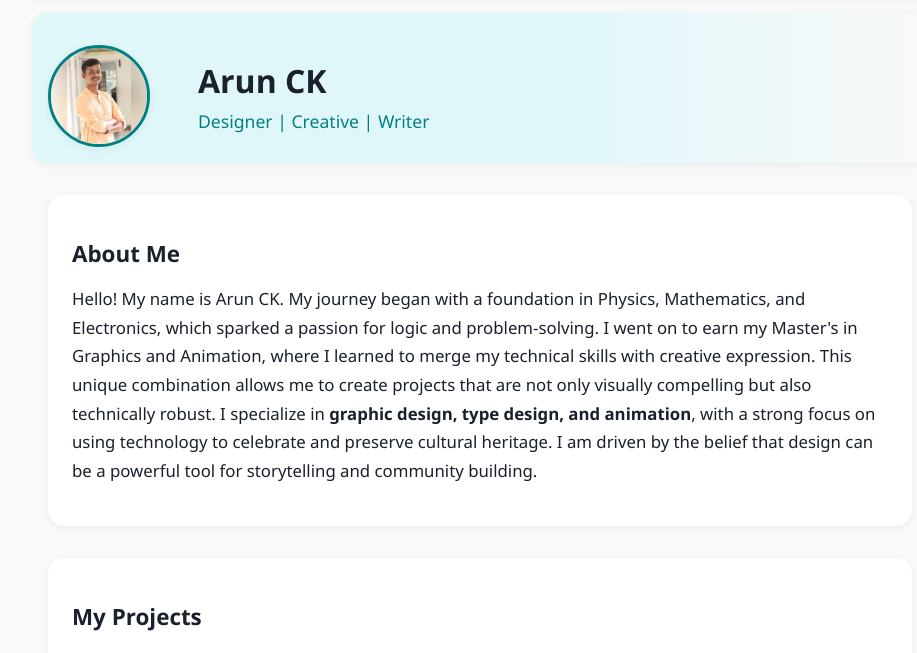
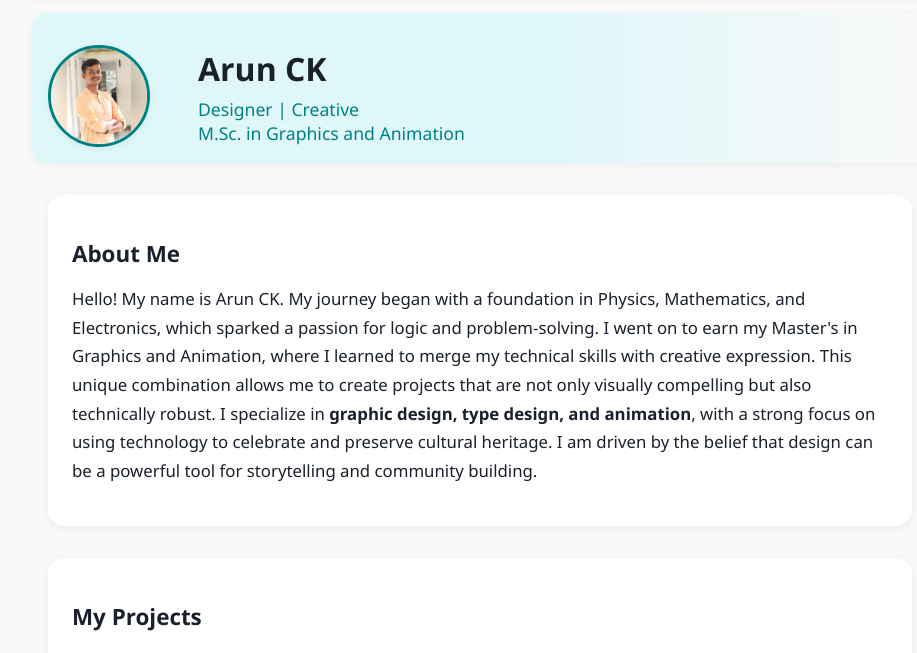
Before and after one commit to imarunck/imarunck, a plain HTML site: page index.html in a window 1280 px wide. Shown: the part 59-712 px from the top of the page, without its empty margins (160-1077 px from the left). Drawn offline with Linux system fonts and the light colour scheme.

Commit message:
title and Msc added

```diff
--- a/index.html
+++ b/index.html
@@ -3,7 +3,7 @@
 <head>
   <meta charset="UTF-8">
   <meta name="viewport" content="width=device-width, initial-scale=1.0">
-  <title>Arun CK - Designer | Creative | Writer</title>
+  <title>Arun CK - Designer | Creative</title>
   <link rel="stylesheet" href="styles.css">
   <script defer src="index.js"></script>
   <!-- Icons CDN (FontAwesome) -->
@@ -40,7 +40,8 @@
       </div>
       <div class="hero-text">
         <h1>Arun CK</h1>
-        <p>Designer | Creative | Writer</p>
+        <p>Designer | Creative</p>
+        <p>M.Sc. in Graphics and Animation</p>
       </div>
     </div>
   </section>
```
